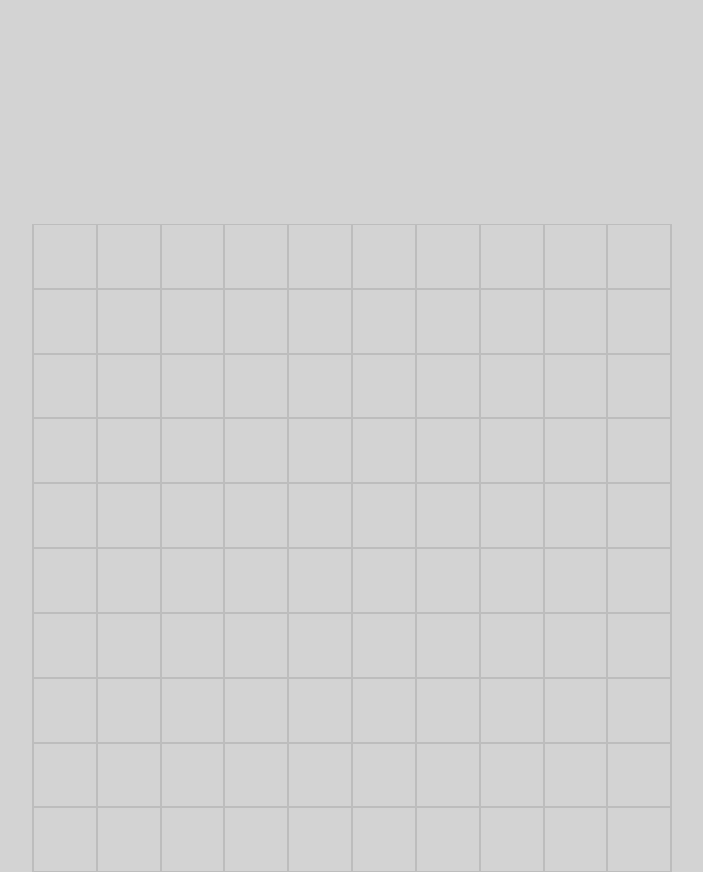
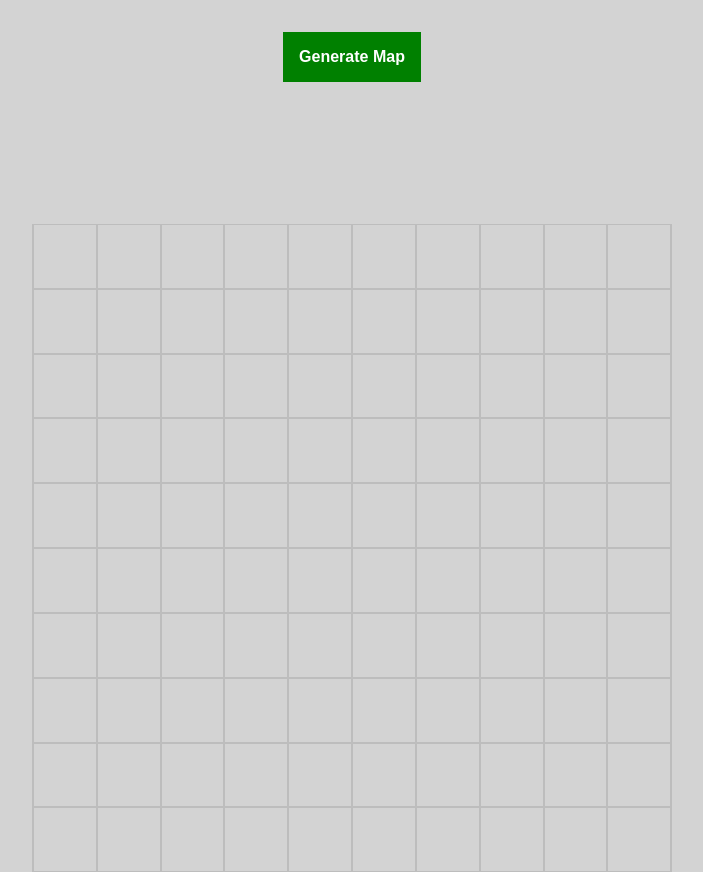
Before and after one commit to Cloticc/lexicon-react-game, a React (Vite) app in the folder createmap/: page / in a window 1280 px wide. Shown: the whole page, without its empty margins (288-991 px from the left). Built offline with nearby package versions, Linux system fonts and the light colour scheme.

Commit message:
Map creator done!

```diff
--- a/createmap/src/App.css
+++ b/createmap/src/App.css
@@ -131,3 +131,19 @@ body,
 		filter: brightness(1);
 	}
 }
+
+#generate {
+	position: absolute;
+	display: block;
+	top: 2rem;
+	background-color: green;
+	color: white;
+	font-weight: bold;
+	padding: 1rem;
+	font-family: Arial;
+}
+
+#generate:hover {
+	background-color: black;
+	cursor: pointer;
+}
--- a/createmap/src/App.jsx
+++ b/createmap/src/App.jsx
@@ -3,6 +3,27 @@ import "./App.css";
 
 function App() {
 	const [count, setCount] = useState(0);
+
+	function generateMap() {
+		const data = document.querySelector("#container").innerHTML;
+		console.log(data);
+		// Convert the JSON data to a Blob
+		const blob = new Blob([JSON.stringify(data, null, 2)], { type: "application/json" });
+
+		// Create a temporary link element
+		const link = document.createElement("a");
+		link.href = window.URL.createObjectURL(blob);
+		var filename = prompt("Name map");
+		filename += ".json";
+		link.download = filename;
+
+		// Trigger a click event on the link to start the download
+		link.click();
+
+		// Cleanup: remove the link and revoke the Blob URL
+		link.remove();
+		window.URL.revokeObjectURL(link.href);
+	}
 
 	function handleGridClick(e) {
 		e.stopPropagation();
@@ -103,6 +124,9 @@ function App() {
 
 	return (
 		<>
+			<div id="generate" onClick={generateMap}>
+				Generate Map
+			</div>
 			<div id="container">
 				<Emptydivs />
 			</div>
```
